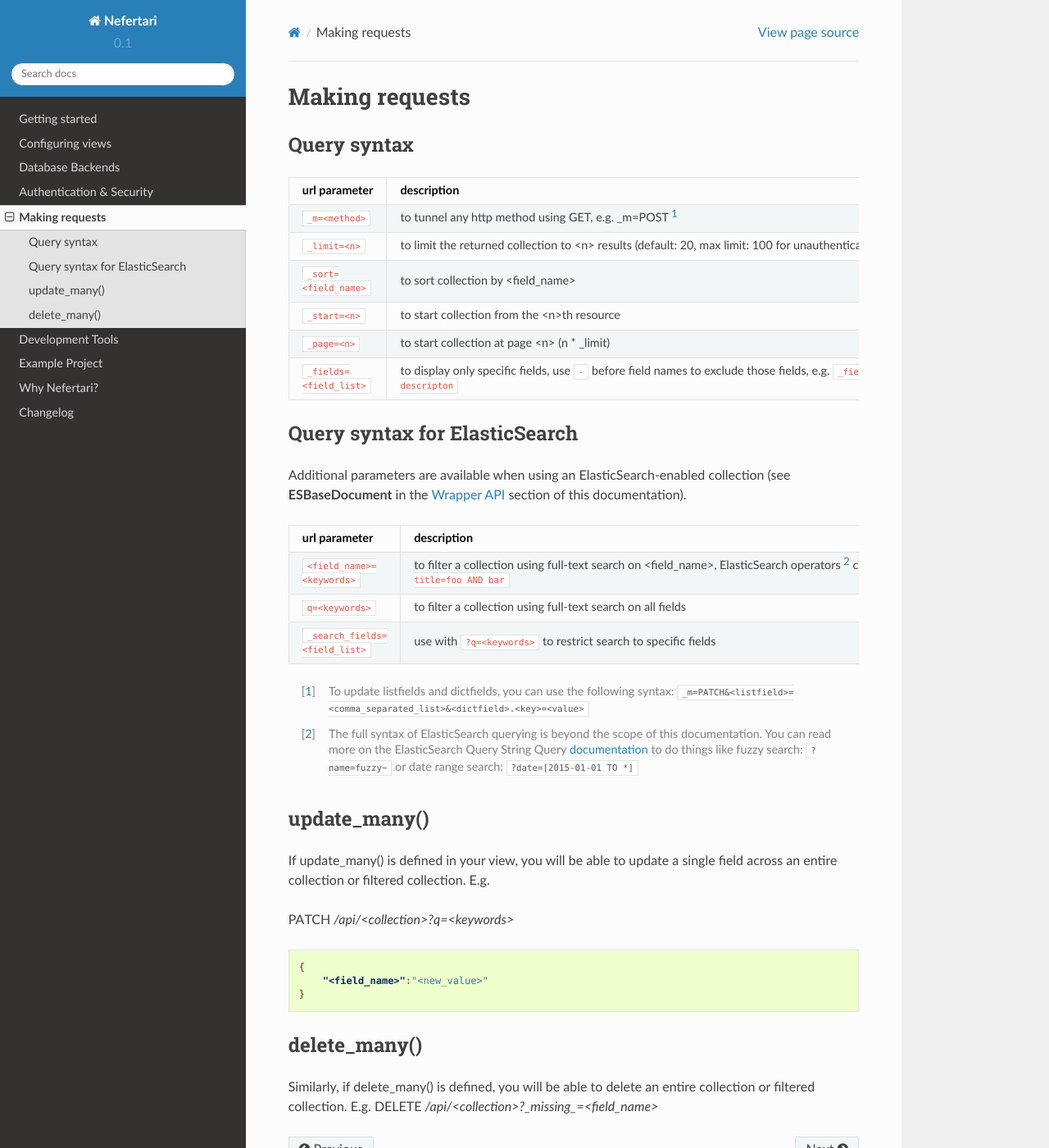
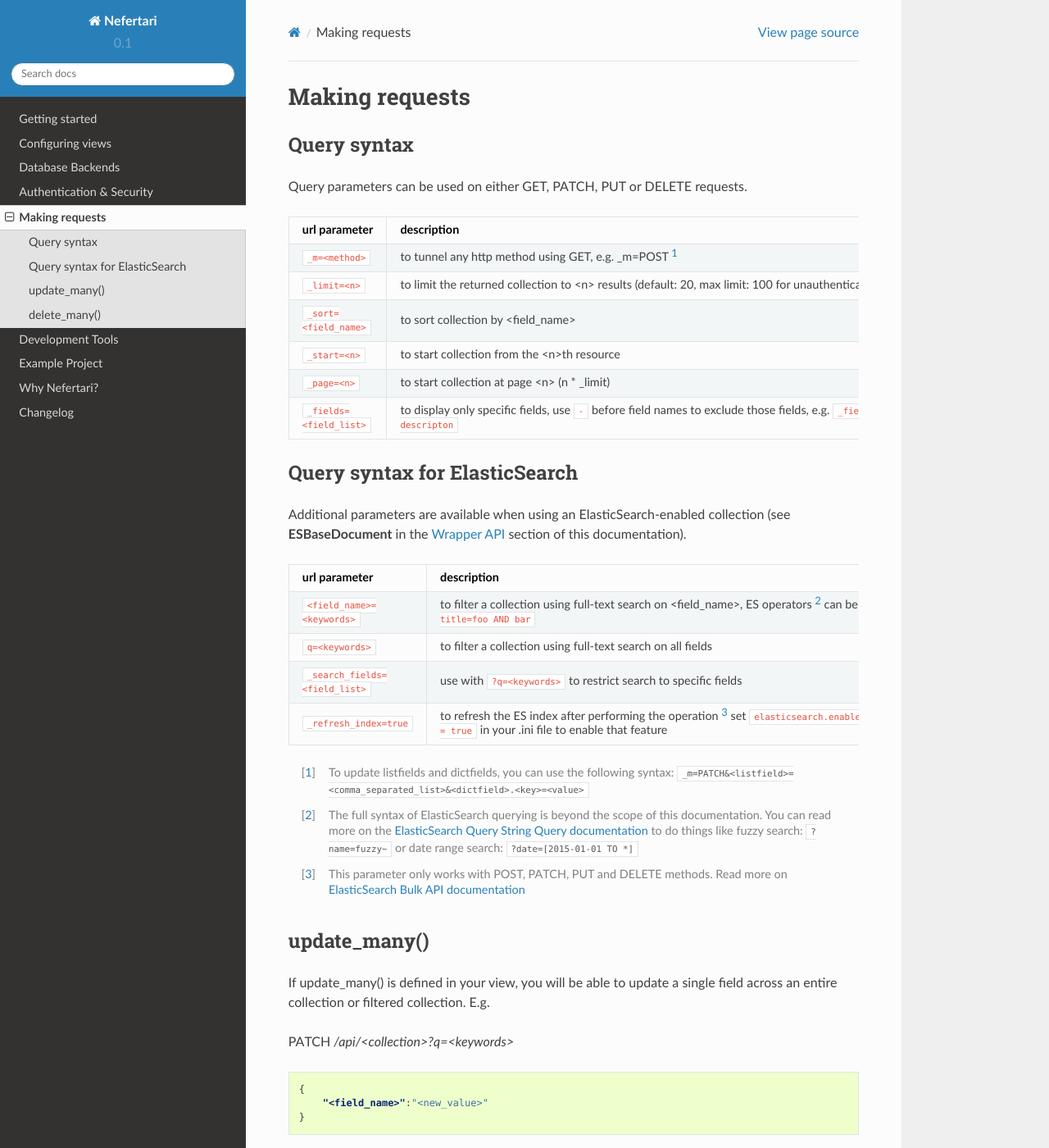
Before and after one commit to ramses-tech/nefertari, a Sphinx documentation site: the page built from docs/source/making_requests.rst, in a window 1280 px wide and 1400 px high. Shown: the whole window at 82% size. Built offline with Sphinx 7.4.7 and the Read the Docs theme 2.0.0, drawn with Linux system fonts in a browser that asks for light colours.

Commit message:
adding _refresh_index to documentation

```diff
--- a/docs/source/making_requests.rst
+++ b/docs/source/making_requests.rst
@@ -3,6 +3,8 @@
 
 Query syntax
 ------------
+
+Query parameters can be used on either GET, PATCH, PUT or DELETE requests.
 
 ===============================             ===========
 url parameter                               description
@@ -23,13 +25,15 @@
 ===============================             ===========
 url parameter                               description
 ===============================             ===========
-``<field_name>=<keywords>``                 to filter a collection using full-text search on <field_name>, ElasticSearch operators [#]_ can be used, e.g. ``?title=foo AND bar``
+``<field_name>=<keywords>``                 to filter a collection using full-text search on <field_name>, ES operators [#]_ can be used, e.g. ``?title=foo AND bar``
 ``q=<keywords>``                            to filter a collection using full-text search on all fields
 ``_search_fields=<field_list>``             use with ``?q=<keywords>`` to restrict search to specific fields
+``_refresh_index=true``                     to refresh the ES index after performing the operation [#]_ set ``elasticsearch.enable_refresh_query = true`` in your .ini file to enable that feature
 ===============================             ===========
 
 .. [#] To update listfields and dictfields, you can use the following syntax: ``_m=PATCH&<listfield>=<comma_separated_list>&<dictfield>.<key>=<value>``
-.. [#] The full syntax of ElasticSearch querying is beyond the scope of this documentation. You can read more on the ElasticSearch Query String Query `documentation <http://www.elastic.co/guide/en/elasticsearch/reference/1.x/query-dsl-query-string-query.html>`_ to do things like fuzzy search: ``?name=fuzzy~`` or date range search: ``?date=[2015-01-01 TO *]``
+.. [#] The full syntax of ElasticSearch querying is beyond the scope of this documentation. You can read more on the `ElasticSearch Query String Query documentation <http://www.elastic.co/guide/en/elasticsearch/reference/1.x/query-dsl-query-string-query.html>`_ to do things like fuzzy search: ``?name=fuzzy~`` or date range search: ``?date=[2015-01-01 TO *]``
+.. [#] This parameter only works with POST, PATCH, PUT and DELETE methods. Read more on `ElasticSearch Bulk API documentation <https://www.elastic.co/guide/en/elasticsearch/reference/current/docs-bulk.html#bulk-refresh>`_
 
 update_many()
 -------------
```
